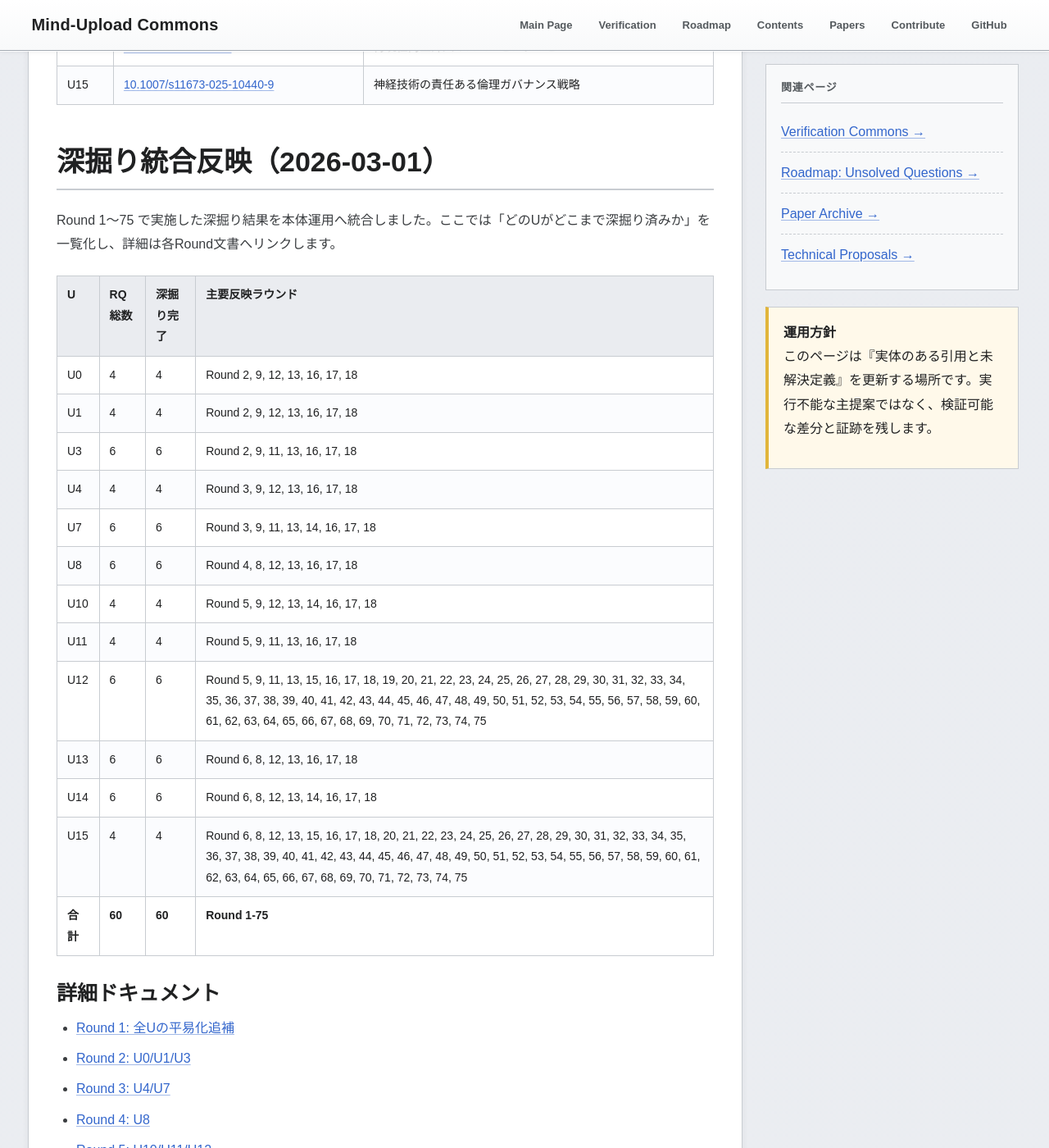
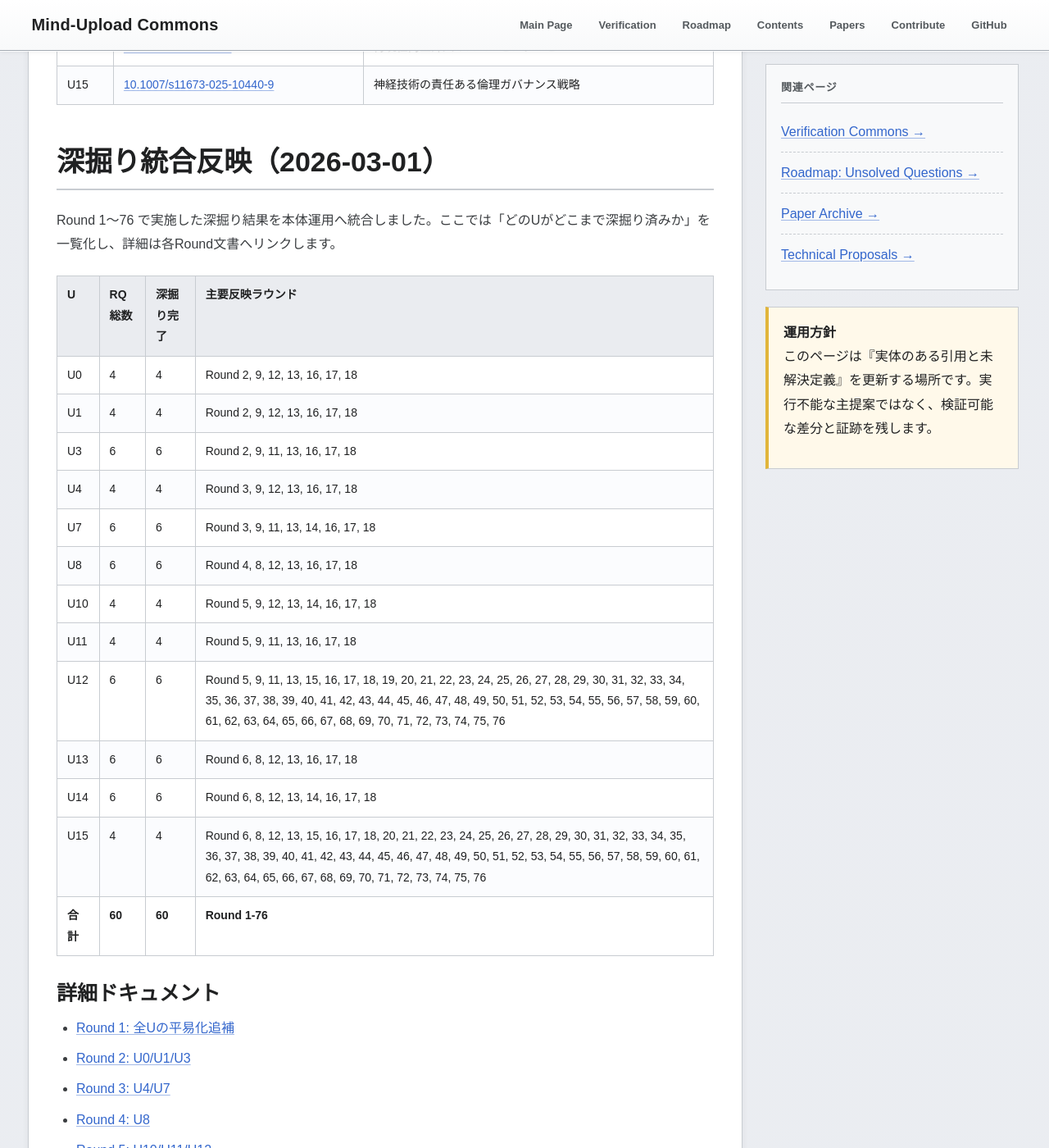
Before and after one commit to yasufumi-nakata/eegflow, a Jekyll site: the page built from research_harvest_50.md, in a window 1280 px wide and 1400 px high, scrolled down 6243 px. Shown: the whole window at 82% size. Built offline with Jekyll 4.4.1, drawn with Linux system fonts in a browser that asks for light colours; some of the changed text lies outside the part shown.

Commit message:
Add Round 76 resync update ledger and watch restart gate

```diff
--- a/research_harvest_50.md
+++ b/research_harvest_50.md
@@ -156,7 +156,7 @@
 <section class="section" id="deepening-integration-20260301">
 <h2 class="section-title">深掘り統合反映（2026-03-01）</h2>
 <p>
-Round 1〜75 で実施した深掘り結果を本体運用へ統合しました。ここでは「どのUがどこまで深掘り済みか」を一覧化し、詳細は各Round文書へリンクします。
+Round 1〜76 で実施した深掘り結果を本体運用へ統合しました。ここでは「どのUがどこまで深掘り済みか」を一覧化し、詳細は各Round文書へリンクします。
 </p>
 <table class="data-table">
 <thead><tr><th>U</th><th>RQ総数</th><th>深掘り完了</th><th>主要反映ラウンド</th></tr></thead><tbody>
@@ -168,11 +168,11 @@
 <tr><td>U8</td><td>6</td><td>6</td><td>Round 4, 8, 12, 13, 16, 17, 18</td></tr>
 <tr><td>U10</td><td>4</td><td>4</td><td>Round 5, 9, 12, 13, 14, 16, 17, 18</td></tr>
 <tr><td>U11</td><td>4</td><td>4</td><td>Round 5, 9, 11, 13, 16, 17, 18</td></tr>
-<tr><td>U12</td><td>6</td><td>6</td><td>Round 5, 9, 11, 13, 15, 16, 17, 18, 19, 20, 21, 22, 23, 24, 25, 26, 27, 28, 29, 30, 31, 32, 33, 34, 35, 36, 37, 38, 39, 40, 41, 42, 43, 44, 45, 46, 47, 48, 49, 50, 51, 52, 53, 54, 55, 56, 57, 58, 59, 60, 61, 62, 63, 64, 65, 66, 67, 68, 69, 70, 71, 72, 73, 74, 75</td></tr>
+<tr><td>U12</td><td>6</td><td>6</td><td>Round 5, 9, 11, 13, 15, 16, 17, 18, 19, 20, 21, 22, 23, 24, 25, 26, 27, 28, 29, 30, 31, 32, 33, 34, 35, 36, 37, 38, 39, 40, 41, 42, 43, 44, 45, 46, 47, 48, 49, 50, 51, 52, 53, 54, 55, 56, 57, 58, 59, 60, 61, 62, 63, 64, 65, 66, 67, 68, 69, 70, 71, 72, 73, 74, 75, 76</td></tr>
 <tr><td>U13</td><td>6</td><td>6</td><td>Round 6, 8, 12, 13, 16, 17, 18</td></tr>
 <tr><td>U14</td><td>6</td><td>6</td><td>Round 6, 8, 12, 13, 14, 16, 17, 18</td></tr>
-<tr><td>U15</td><td>4</td><td>4</td><td>Round 6, 8, 12, 13, 15, 16, 17, 18, 20, 21, 22, 23, 24, 25, 26, 27, 28, 29, 30, 31, 32, 33, 34, 35, 36, 37, 38, 39, 40, 41, 42, 43, 44, 45, 46, 47, 48, 49, 50, 51, 52, 53, 54, 55, 56, 57, 58, 59, 60, 61, 62, 63, 64, 65, 66, 67, 68, 69, 70, 71, 72, 73, 74, 75</td></tr>
-<tr><td><strong>合計</strong></td><td><strong>60</strong></td><td><strong>60</strong></td><td><strong>Round 1-75</strong></td></tr>
+<tr><td>U15</td><td>4</td><td>4</td><td>Round 6, 8, 12, 13, 15, 16, 17, 18, 20, 21, 22, 23, 24, 25, 26, 27, 28, 29, 30, 31, 32, 33, 34, 35, 36, 37, 38, 39, 40, 41, 42, 43, 44, 45, 46, 47, 48, 49, 50, 51, 52, 53, 54, 55, 56, 57, 58, 59, 60, 61, 62, 63, 64, 65, 66, 67, 68, 69, 70, 71, 72, 73, 74, 75, 76</td></tr>
+<tr><td><strong>合計</strong></td><td><strong>60</strong></td><td><strong>60</strong></td><td><strong>Round 1-76</strong></td></tr>
 </tbody></table>
 
 <h3>詳細ドキュメント</h3>
@@ -252,6 +252,7 @@
 <li><a href="research_deepening_round73_2026-03-01.html">Round 73: 再入更新伝播台帳と再入実行再接続ゲート固定</a></li>
 <li><a href="research_deepening_round74_2026-03-01.html">Round 74: 再接続実行チェックと再入候補再同期ゲート固定</a></li>
 <li><a href="research_deepening_round75_2026-03-01.html">Round 75: 再同期実行台帳と再同期監視ゲート固定</a></li>
+<li><a href="research_deepening_round76_2026-03-01.html">Round 76: 再同期更新台帳と再入監視再起動ゲート固定</a></li>
 </ul>
 
 <h3>整合性監査（証跡）</h3>
@@ -701,6 +702,12 @@
 Round 75 の再同期実行台帳と再同期監視ゲート固定は
 <a href="automation/rq_regulation_reentry_resync_execution_ledger_round75_2026-03-01.csv" target="_blank">rq_regulation_reentry_resync_execution_ledger_round75_2026-03-01.csv</a>（問い別再同期実行台帳）と
 <a href="automation/rq_regulation_reentry_watch_resync_gate_round75_2026-03-01.csv" target="_blank">rq_regulation_reentry_watch_resync_gate_round75_2026-03-01.csv</a>（問い別再同期監視ゲート）
+に記録しています。
+</p>
+<p class="small">
+Round 76 の再同期更新台帳と再入監視再起動ゲート固定は
+<a href="automation/rq_regulation_reentry_resync_update_ledger_round76_2026-03-01.csv" target="_blank">rq_regulation_reentry_resync_update_ledger_round76_2026-03-01.csv</a>（問い別再同期更新台帳）と
+<a href="automation/rq_regulation_reentry_watch_restart_gate_round76_2026-03-01.csv" target="_blank">rq_regulation_reentry_watch_restart_gate_round76_2026-03-01.csv</a>（問い別再入監視再起動ゲート）
 に記録しています。
 </p>
 </section>
```
Also changed, not shown: automation/rq_regulation_reentry_resync_update_ledger_round76_2026-03-01.csv (added, +11 -0 lines), automation/rq_regulation_reentry_watch_restart_gate_round76_2026-03-01.csv (added, +11 -0 lines), research_deepening_continue_guide_2026-03-01.md (+6 -2 lines), research_deepening_round76_2026-03-01.md (added, +64 -0 lines).
